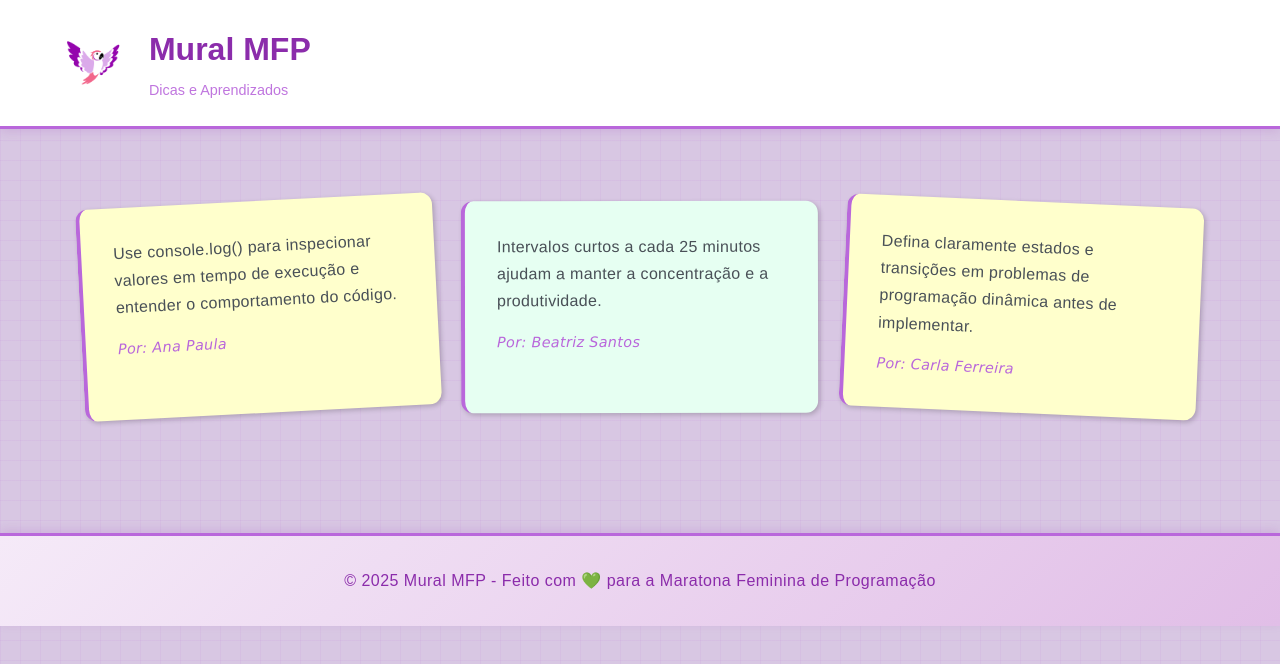
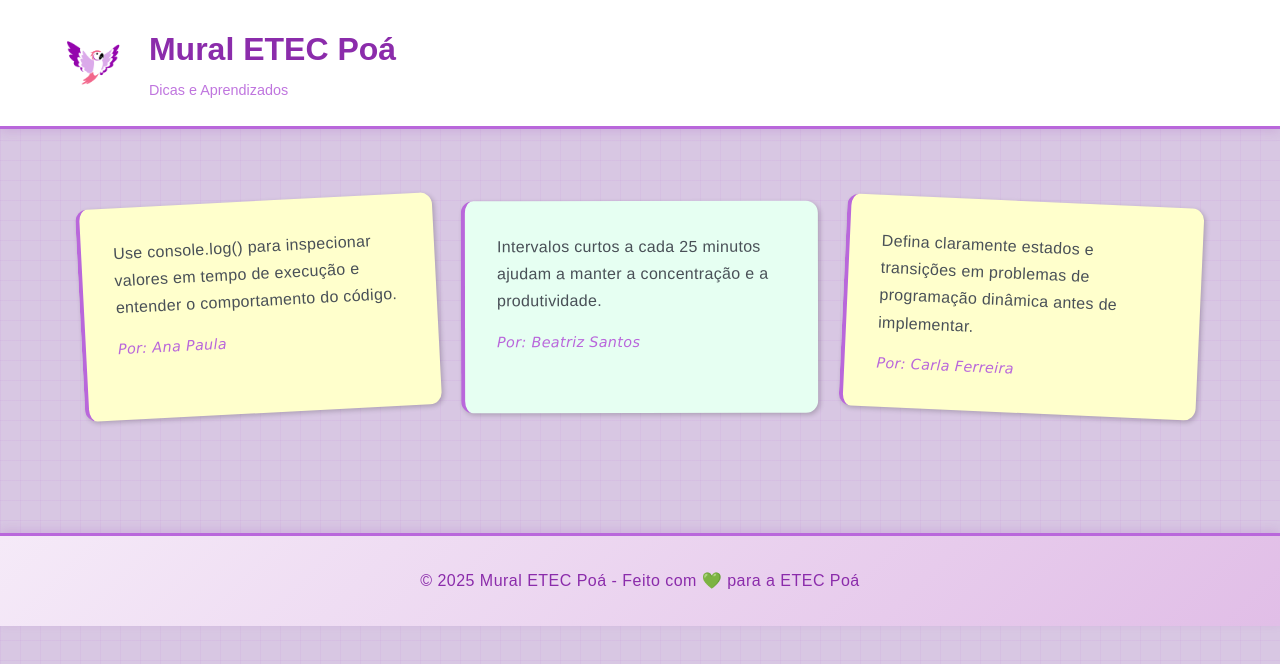
Before and after one commit to pro-aline/mural-ETEC-Poa, a plain HTML site: page index.html in a window 1280 px wide. Drawn offline with Linux system fonts and the light colour scheme.

Commit message:
Update project references from MFP to ETEC Poá in README, HTML, CSS, and JS files

```diff
--- a/index.html
+++ b/index.html
@@ -3,16 +3,16 @@
 <head>
     <meta charset="UTF-8">
     <meta name="viewport" content="width=device-width, initial-scale=1.0">
-    <title>Mural de Dicas MFP - Maratona Feminina de Programação</title>
+    <title>Mural de Dicas ETEC Poá</title>
     <link rel="stylesheet" href="styles.css">
 </head>
 <body>
     <header class="header">
         <div class="container">
             <h1 class="logo">
-                <img src="logo.png" alt="Logo MFP" class="logo-image">
+                <img src="logo.png" alt="Logo ETEC Poá" class="logo-image">
                 <div class="logo-text-container">
-                    <span class="logo-text">Mural MFP</span>
+                    <span class="logo-text">Mural ETEC Poá</span>
                     <span class="logo-subtitle">Dicas e Aprendizados</span>
                 </div>
             </h1>
@@ -65,7 +65,7 @@
 
     <footer class="footer">
         <div class="container">
-            <p>&copy; 2025 Mural MFP - Feito com 💚 para a Maratona Feminina de Programação</p>
+            <p>&copy; 2025 Mural ETEC Poá - Feito com 💚 para a ETEC Poá</p>
         </div>
     </footer>
     <script src="script.js"></script>
--- a/script.js
+++ b/script.js
@@ -1,5 +1,5 @@
 /**
- * Mural MFP - Script para efeitos visuais de post-its
+ * Mural ETEC Poá - Script para efeitos visuais de post-its
  *
  * Este script aplica rotações aleatórias e cores variadas aos post-its
  * para dar um aspecto mais realista ao mural.
--- a/styles.css
+++ b/styles.css
@@ -8,7 +8,7 @@
 @import url('https://fonts.googleapis.com/css2?family=Comfortaa:wght@300;400;500;600;700&family=Indie+Flower&display=swap');
 
 :root {
-    /* Paleta de cores MFP */
+    /* Paleta de cores ETEC Poá */
     --roxo-primario: #8B2CAB;
     --roxo-secundario: #B967DB;
     --rosa-accent: #E91E63;
```
Also changed, not shown: 2 other files.
